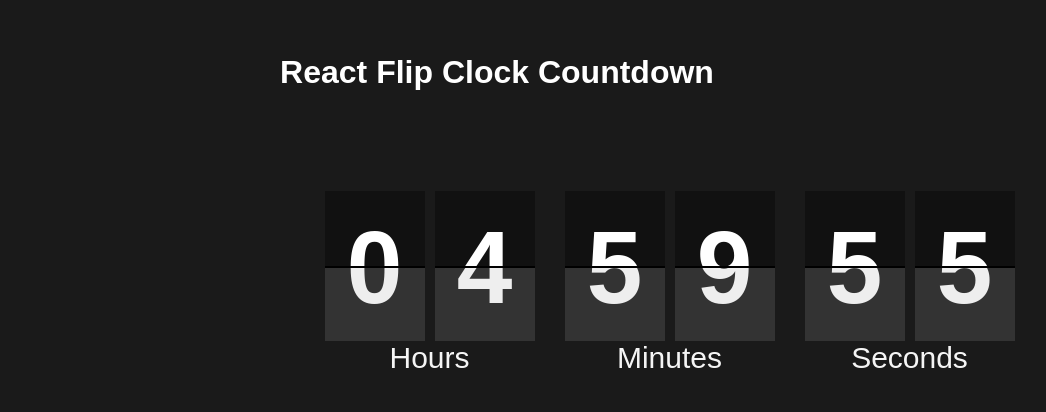
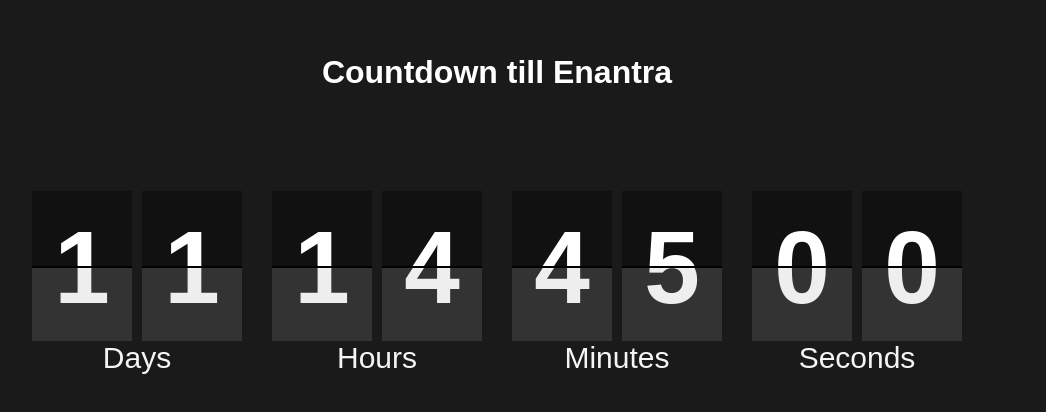
Before and after one commit to Abdul-Senmenet/Enantra_9.0_ausec, a React (Vite) app in the folder enantra-website/: page / in a window 1280 px wide. Shown: the part 136-548 px from the top of the page, without its empty margins (143-1189 px from the left). Built offline with nearby package versions, Linux system fonts and the light colour scheme.

Commit message:
#changes-2

```diff
--- a/enantra-website/src/App.jsx
+++ b/enantra-website/src/App.jsx
@@ -1,5 +1,5 @@
 import React from "react";
-import FlipClock from "./flipClock";
+import FlipClock from "./components/flipClock";
 // import "./App.css"; // Optional: Use this if you want specific app-wide styles
 
 const App = () => {
@@ -9,7 +9,7 @@ const App = () => {
 
   return (
     <div className="app">
-      <h1 className="title">React Flip Clock Countdown</h1>
+      <h1 className="title"> Countdown till Enantra</h1>
       <FlipClock targetDate={targetDate} />
     </div>
   );
--- a/enantra-website/src/flipClock.jsx
+++ b/enantra-website/src/components/flipClock.jsx
@@ -1,15 +1,18 @@
-import React, { useEffect } from 'react';
-import "./FlipClock.css";
+import React, { useEffect } from "react";
+import "../styles/FlipClock.css";
 
-const FlipClock = ({ targetDate }) => {
+const FlipClock = () => {
+  // Target date: 7th February 2025
+  const targetDate = new Date("2025-02-07T00:00:00"); // to change date you just need to change the time here
+
   const getTimeSegmentElements = (segmentElement) => {
-    const segmentDisplay = segmentElement.querySelector('.segment-display');
-    const segmentDisplayTop = segmentDisplay.querySelector('.segment-display__top');
-    const segmentDisplayBottom = segmentDisplay.querySelector('.segment-display__bottom');
+    const segmentDisplay = segmentElement.querySelector(".segment-display");
+    const segmentDisplayTop = segmentDisplay.querySelector(".segment-display__top");
+    const segmentDisplayBottom = segmentDisplay.querySelector(".segment-display__bottom");
 
-    const segmentOverlay = segmentDisplay.querySelector('.segment-overlay');
-    const segmentOverlayTop = segmentOverlay.querySelector('.segment-overlay__top');
-    const segmentOverlayBottom = segmentOverlay.querySelector('.segment-overlay__bottom');
+    const segmentOverlay = segmentDisplay.querySelector(".segment-overlay");
+    const segmentOverlayTop = segmentOverlay.querySelector(".segment-overlay__top");
+    const segmentOverlayBottom = segmentOverlay.querySelector(".segment-overlay__bottom");
 
     return {
       segmentDisplayTop,
@@ -32,7 +35,7 @@ const FlipClock = ({ targetDate }) => {
       return;
     }
 
-    segmentElements.segmentOverlay.classList.add('flip');
+    segmentElements.segmentOverlay.classList.add("flip");
 
     updateSegmentValues(
       segmentElements.segmentDisplayTop,
@@ -41,24 +44,24 @@ const FlipClock = ({ targetDate }) => {
     );
 
     const finishAnimation = () => {
-      segmentElements.segmentOverlay.classList.remove('flip');
+      segmentElements.segmentOverlay.classList.remove("flip");
       updateSegmentValues(
         segmentElements.segmentDisplayBottom,
         segmentElements.segmentOverlayTop,
         timeValue
       );
 
-      segmentElements.segmentOverlay.removeEventListener('animationend', finishAnimation);
+      segmentElements.segmentOverlay.removeEventListener("animationend", finishAnimation);
     };
 
-    segmentElements.segmentOverlay.addEventListener('animationend', finishAnimation);
+    segmentElements.segmentOverlay.addEventListener("animationend", finishAnimation);
   };
 
   const updateTimeSection = (sectionID, timeValue) => {
     const firstNumber = Math.floor(timeValue / 10) || 0;
     const secondNumber = timeValue % 10 || 0;
     const sectionElement = document.getElementById(sectionID);
-    const timeSegments = sectionElement.querySelectorAll('.time-segment');
+    const timeSegments = sectionElement.querySelectorAll(".time-segment");
 
     updateTimeSegment(timeSegments[0], firstNumber);
     updateTimeSegment(timeSegments[1], secondNumber);
@@ -71,31 +74,35 @@ const FlipClock = ({ targetDate }) => {
     if (complete) {
       return {
         complete,
+        days: 0,
+        hours: 0,
+        minutes: 0,
         seconds: 0,
-        minutes: 0,
-        hours: 0,
       };
     }
 
     const secondsRemaining = Math.floor((targetDateTime - nowTime) / 1000);
-    const hours = Math.floor(secondsRemaining / 60 / 60);
-    const minutes = Math.floor(secondsRemaining / 60) - hours * 60;
-    const seconds = secondsRemaining % 60;
+    const days = Math.floor(secondsRemaining / 86400); // 86400 = seconds in a day
+    const hours = Math.floor((secondsRemaining % 86400) / 3600); // Remaining hours
+    const minutes = Math.floor((secondsRemaining % 3600) / 60); // Remaining minutes
+    const seconds = secondsRemaining % 60; // Remaining seconds
 
     return {
       complete,
+      days,
+      hours,
+      minutes,
       seconds,
-      minutes,
-      hours,
     };
   };
 
   const updateAllSegments = () => {
     const timeRemainingBits = getTimeRemaining(new Date(targetDate).getTime());
 
-    updateTimeSection('seconds', timeRemainingBits.seconds);
-    updateTimeSection('minutes', timeRemainingBits.minutes);
-    updateTimeSection('hours', timeRemainingBits.hours);
+    updateTimeSection("days", timeRemainingBits.days);
+    updateTimeSection("hours", timeRemainingBits.hours);
+    updateTimeSection("minutes", timeRemainingBits.minutes);
+    updateTimeSection("seconds", timeRemainingBits.seconds);
 
     return timeRemainingBits.complete;
   };
@@ -116,6 +123,32 @@ const FlipClock = ({ targetDate }) => {
 
   return (
     <div className="countdown">
+      <div className="time-section" id="days">
+        <div className="time-group">
+          <div className="time-segment">
+            <div className="segment-display">
+              <div className="segment-display__top"></div>
+              <div className="segment-display__bottom"></div>
+              <div className="segment-overlay">
+                <div className="segment-overlay__top"></div>
+                <div className="segment-overlay__bottom"></div>
+              </div>
+            </div>
+          </div>
+          <div className="time-segment">
+            <div className="segment-display">
+              <div className="segment-display__top"></div>
+              <div className="segment-display__bottom"></div>
+              <div className="segment-overlay">
+                <div className="segment-overlay__top"></div>
+                <div className="segment-overlay__bottom"></div>
+              </div>
+            </div>
+          </div>
+        </div>
+        <p>Days</p>
+      </div>
+
       <div className="time-section" id="hours">
         <div className="time-group">
           <div className="time-segment">
--- a/enantra-website/src/main.jsx
+++ b/enantra-website/src/main.jsx
@@ -1,7 +1,7 @@
 import React from "react";
 import ReactDOM from "react-dom/client";
 import App from "./App";
-import "./index.css"; // For global styles
+import "./styles/index.css"; // For global styles
 
 ReactDOM.createRoot(document.getElementById("root")).render(
   <React.StrictMode>
--- a/enantra-website/src/FlipClock.css
+++ b/enantra-website/src/styles/FlipClock.css
@@ -3,6 +3,7 @@
   }
 
   .countdown {
+    justify-content: center;
     margin: 100px auto;
     width: 50%;
     display: flex;
```
Also changed, not shown: enantra-website/src/styles/index.css (renamed from enantra-website/src/index.css).
